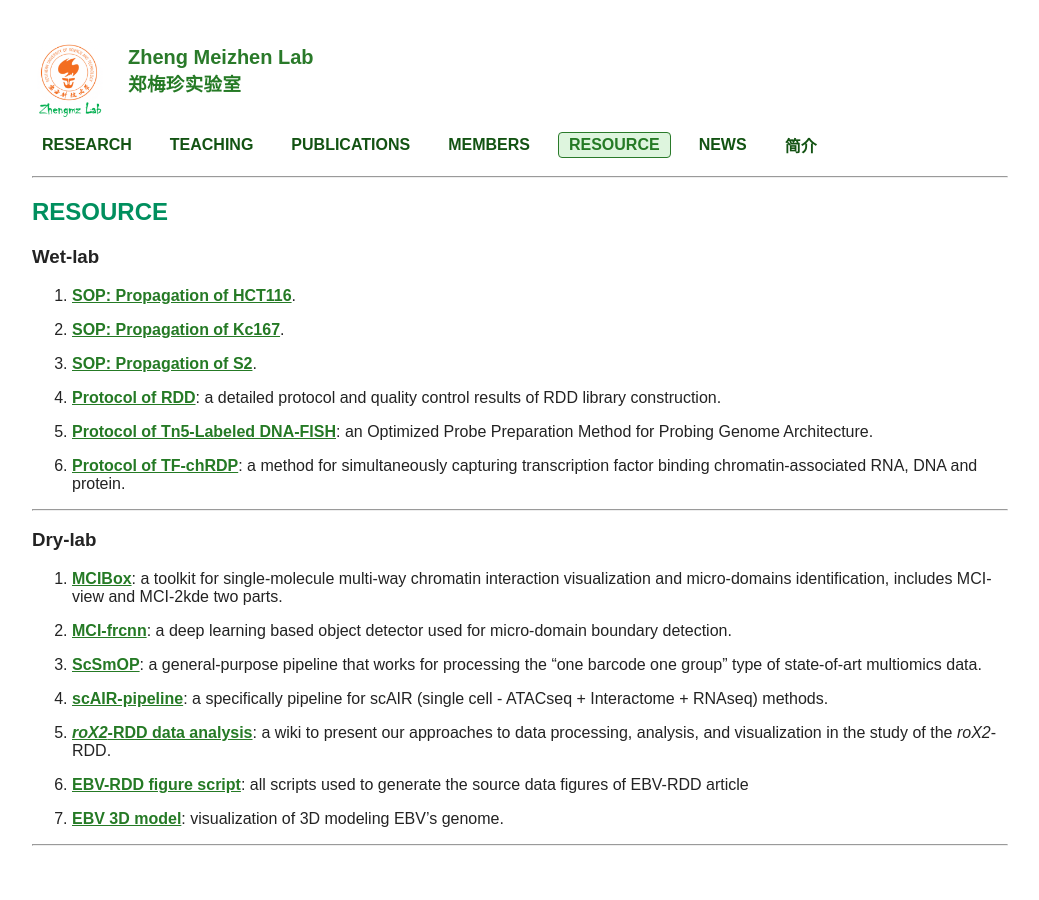
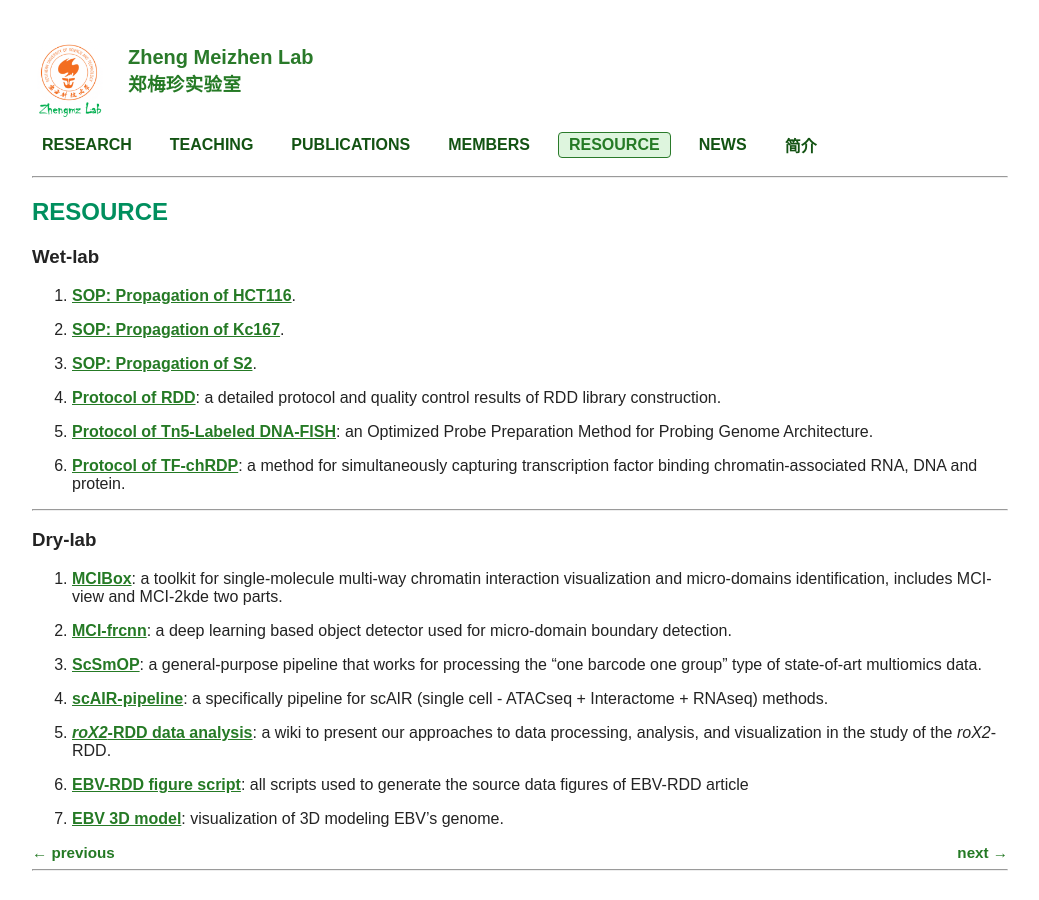
Before and after one commit to ZhengmzLab/zhengmzlab.github.io, a Jekyll site: the page built from resource.md, in a window 1280 px wide. Shown: the whole page, without its empty margins (120-1159 px from the left). Built offline with Jekyll 4.4.1, drawn with Linux system fonts in a browser that asks for light colours; comment, search, counter and statistics services are not loaded.

Commit message:
Add pagination navigation links to resource.md

```diff
--- a/resource.md
+++ b/resource.md
@@ -38,3 +38,10 @@ title: RESOURCE
 1.  [**EBV-RDD figure script**](https://zenodo.org/records/15148204): all scripts used to generate the source data figures of EBV-RDD article
 
 1.  [**EBV 3D model**](https://3dgenome.shinyapps.io/EBV3DMODEL_HSA): visualization of 3D modeling EBV's genome.
+
+
+ <!-- 上一页 / 下一页 箭头导航，按需要修改链接 -->
+  <div class="pager">
+    <a href="/members.html" class="prev">&larr; previous</a>
+    <a href="/news.html" class="next">next &rarr;</a>
+  </div>
```
